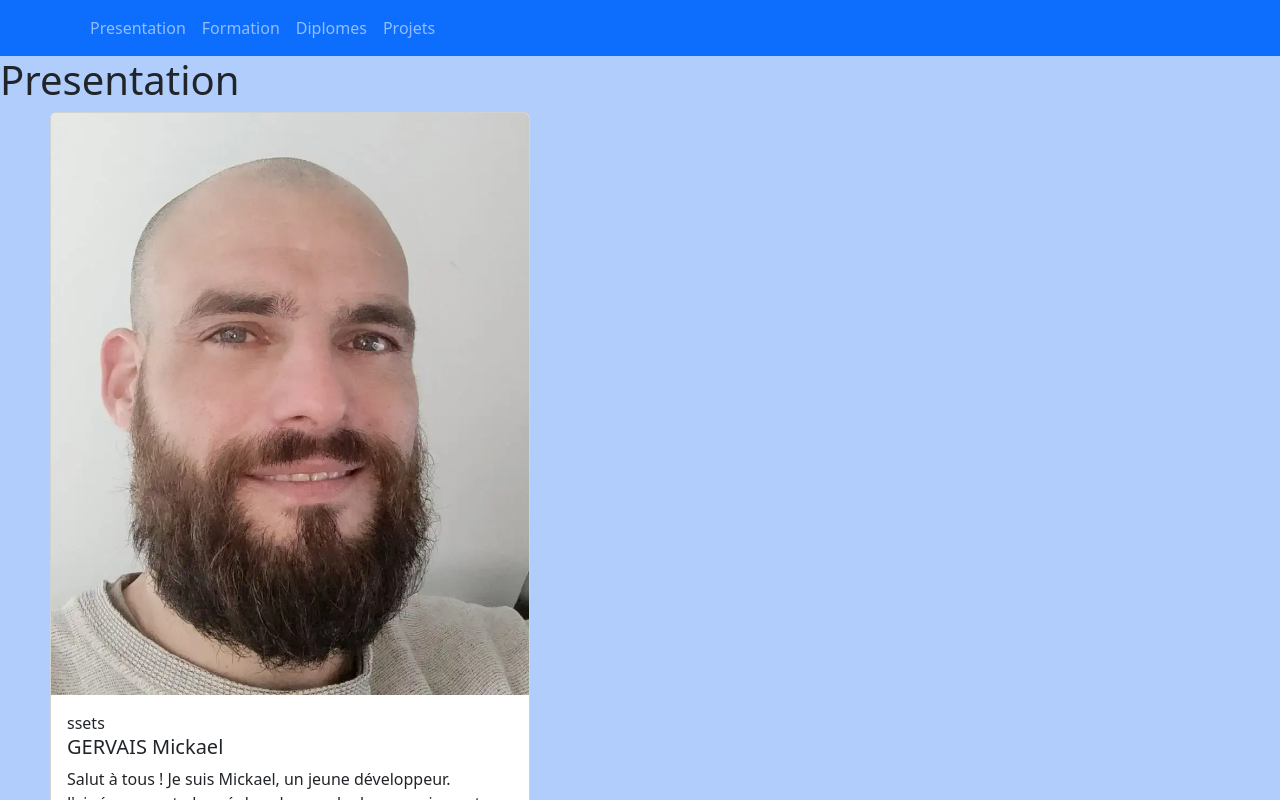
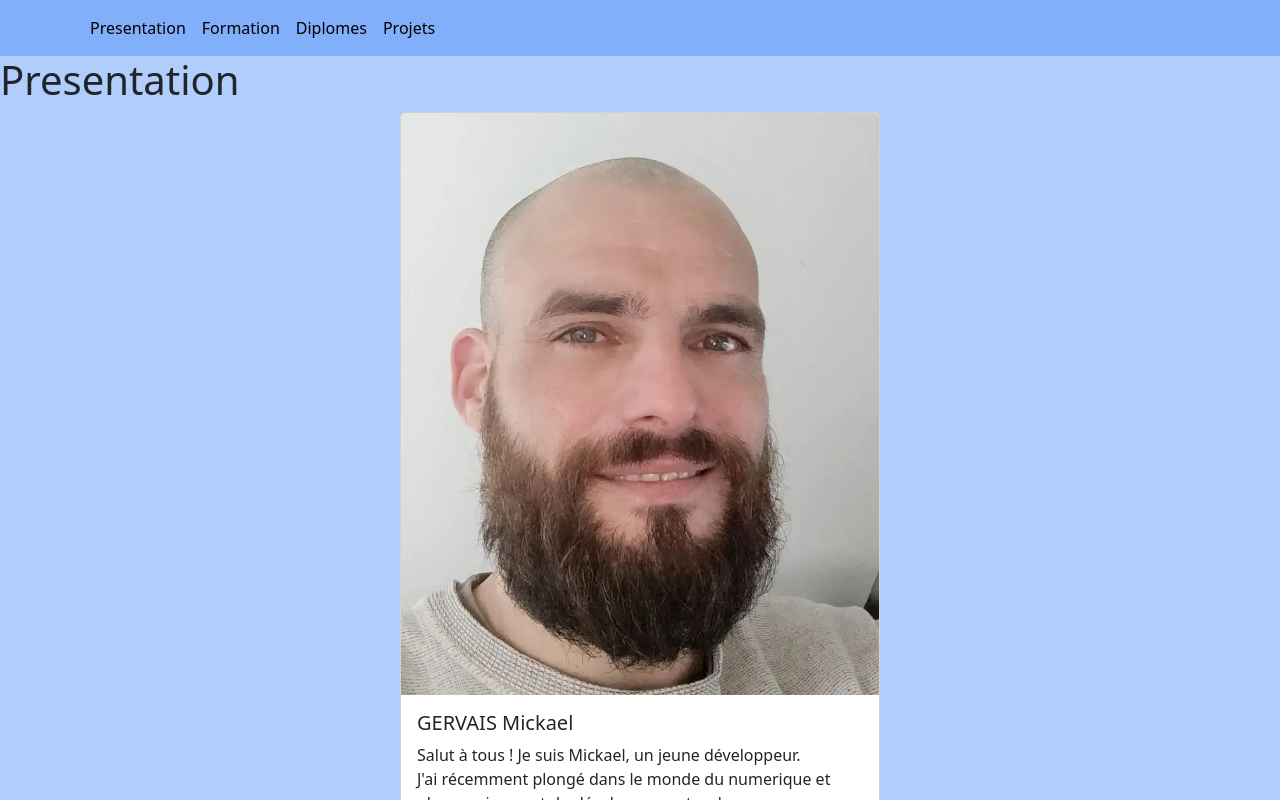
Before and after one commit to thimibka/Portfolio-mika, a React (Vite) app: page / in a window 1280 px wide. Shown: the top 800 px of the page. Built offline with nearby package versions, Linux system fonts and the light colour scheme.

Commit message:
chnage navbar

```diff
--- a/src/Components/Navbar.jsx
+++ b/src/Components/Navbar.jsx
@@ -6,19 +6,23 @@ import Navbar from "react-bootstrap/Navbar";
 const NavPortFolio = () => {
   return (
     <>
-      <Navbar bg="primary" data-bs-theme="dark">
+      <Navbar
+        style={{ backgroundColor: "rgba(59, 130, 246, 0.4)" }}
+        data-bs-theme="dark"
+      >
         <Container>
           <Nav className="me-auto">
-            <Nav.Link as={Link} to="/">
+            <Nav.Link as={Link} to="/" style={{ color: "black" }}>
+              {" "}
               Presentation
             </Nav.Link>
-            <Nav.Link as={Link} to="/Formation">
+            <Nav.Link as={Link} to="/Formation" style={{ color: "black" }}>
               Formation
             </Nav.Link>
-            <Nav.Link as={Link} to="/Diplomes">
+            <Nav.Link as={Link} to="/Diplomes" style={{ color: "black" }}>
               Diplomes
             </Nav.Link>
-            <Nav.Link as={Link} to="/Projets">
+            <Nav.Link as={Link} to="/Projets" style={{ color: "black" }}>
               Projets
             </Nav.Link>
           </Nav>
--- a/src/Pages/Presentation.jsx
+++ b/src/Pages/Presentation.jsx
@@ -7,7 +7,7 @@ export default function Home() {
       <div className="presentation">
         <Card style={{ width: "30rem" }}>
           <Card.Img variant="top" src="/moi.webp" />
-          <Card.Body>ssets
+          <Card.Body>
             <Card.Title>GERVAIS Mickael</Card.Title>
             <Card.Text>
               <p>
--- a/src/styles/all.css
+++ b/src/styles/all.css
@@ -2,10 +2,15 @@ body {
   background-color: rgb(59 130 246 / 0.4);
 }
 .presentation {
-   margin-left: 50px;
-  margin-right: 50px;
+  display: flex;
+justify-content: center;
+   margin-left: 30px;
+  margin-right: 30px;
+
 }
 .formation {
+  display: flex;
+justify-content: center;
   margin-left: 50px;
   margin-right: 50px;
 }
```
